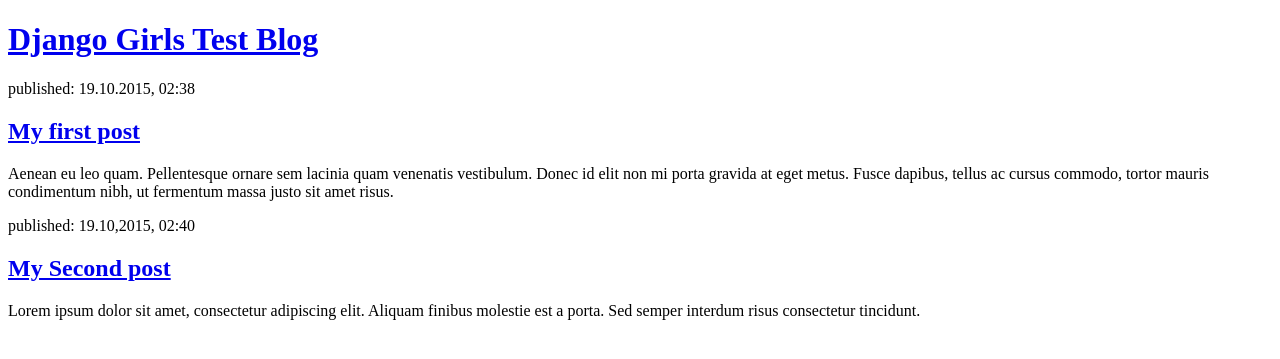
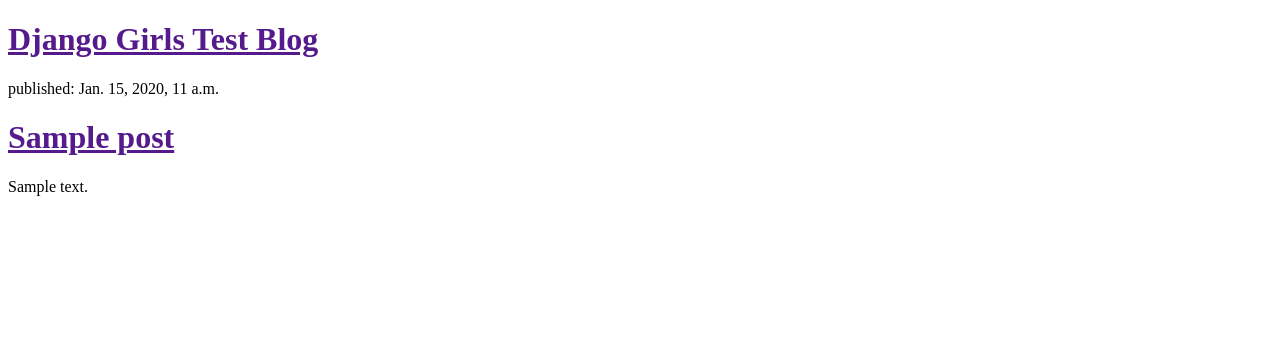
Before and after one commit to szendrei/my-first-blog, a Django app: template blog/templates/blog/post_list.html in a window 1280 px wide. Shown: the top 359 px of the page. Run offline with Django 3.2, Linux system fonts and the light colour scheme; the template is opened without the code that fills it: values that come from a table or form of the project are taken from there, others are empty; tables that the repository leaves empty hold one stand-in row (values such as "Sample post").

Commit message:
Modified templates to display posts form database

```diff
--- a/blog/templates/blog/post_list.html
+++ b/blog/templates/blog/post_list.html
@@ -5,19 +5,15 @@
 	</head>
 	<body>
 		<div>
-			<h1><a href="#test">Django Girls Test Blog</a></h1>
+			<h1><a href="">Django Girls Test Blog</a></h1>
 		</div>
 
-		<div>
-			<p>published: 19.10.2015, 02:38</p>
-			<h2><a href="#first">My first post</a></h2>
-			<p>Aenean eu leo quam. Pellentesque ornare sem lacinia quam venenatis vestibulum. Donec id elit non mi porta gravida at eget metus. Fusce dapibus, tellus ac cursus commodo, tortor mauris condimentum nibh, ut fermentum massa justo sit amet risus.</p>
-		</div>
-
-		<div>
-		<p>published: 19.10,2015, 02:40</p>
-		<h2><a href="#second">My Second post</a></h2>
-		<p>Lorem ipsum dolor sit amet, consectetur adipiscing elit. Aliquam finibus molestie est a porta. Sed semper interdum risus consectetur tincidunt.</p>
-		</div>
+		{% for post in posts %}
+			<div>
+				<p>published: {{ post.published_date }}</p>
+				<h1><a href="">{{ post.title }}</a></h1>
+				<p> {{ post.text|linebreaks }}</p>
+			</div>
+		{% endfor %}
 	</body>
 </html>
--- a/blog/views.py
+++ b/blog/views.py
@@ -1,4 +1,7 @@
 from django.shortcuts import render
+from django.utils import timezone
+from .models import Post
 
 def post_list(request):
-	return render(request, 'blog/post_list.html', {})
+	posts = Post.objects.filter(published_date__lte=timezone.now()).order_by('published_date')
+	return render(request, 'blog/post_list.html', {'posts': posts})
```
